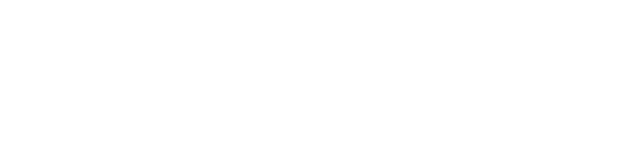
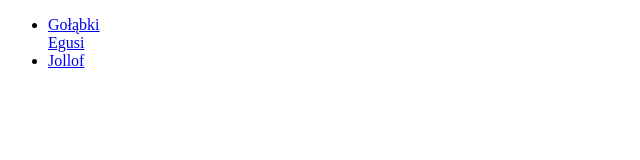
Before and after one commit to M4NOFCUL7U23/odin-recipies, a plain HTML site: page index.html in a window 1280 px wide. Shown: the whole page, without its empty margins (0-640 px from the left). Drawn offline with Linux system fonts and the light colour scheme.

Commit message:
Add internal links to the recipe pages

```diff
--- a/index.html
+++ b/index.html
@@ -3,10 +3,14 @@
 <html lang="en">
     <head>
         <meta charset="UTF-8">
-        <title>Document</title>
+        <title>Recipes</title>
     </head>
 
     <body>
-
+        <ul>
+            <li><a href="recipes/Gołąbki.html">Gołąbki</a></li>
+            <lil><a href ="recipes/Egusi.html">Egusi</a></lil>
+            <li><a href ="recipes/Jollof.html">Jollof</a></li>
+        </ul>
     </body>
 </html>
```
